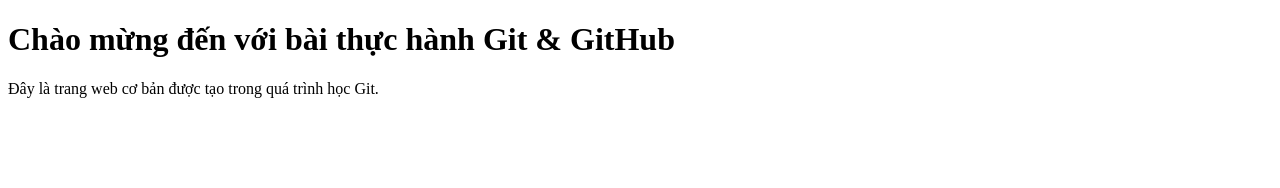
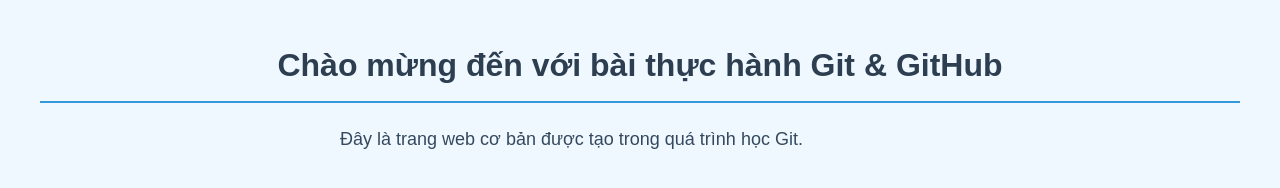
Before and after one commit to duyendinh1911/ThucHanhGit_1822030767, a plain HTML site: page index.html in a window 1280 px wide. Drawn offline with Linux system fonts and the light colour scheme.

Commit message:
Thêm giao diện cơ bản với file style.css

```diff
--- a/index.html
+++ b/index.html
@@ -3,7 +3,8 @@
 <head>
     <meta charset="UTF-8">
     <meta name="viewport" content="width=device-width, initial-scale=1.0">
-    <title>Trang thực hành Git</title>
+    <title>Trang thực hành Git - 1822030767</title>
+	<link rel="stylesheet" href="style.css">
 </head>
 <body>
     <h1>Chào mừng đến với bài thực hành Git & GitHub</h1>
--- /dev/null
+++ b/style.css
@@ -0,0 +1,20 @@
+body {
+    font-family: Arial, sans-serif;
+    background-color: #f0f8ff;
+    margin: 40px;
+    line-height: 1.6;
+}
+
+h1 {
+    color: #2c3e50;
+    text-align: center;
+    border-bottom: 2px solid #3498db;
+    padding-bottom: 10px;
+}
+
+p {
+    color: #34495e;
+    font-size: 18px;
+    max-width: 600px;
+    margin: 20px auto;
+}
```
